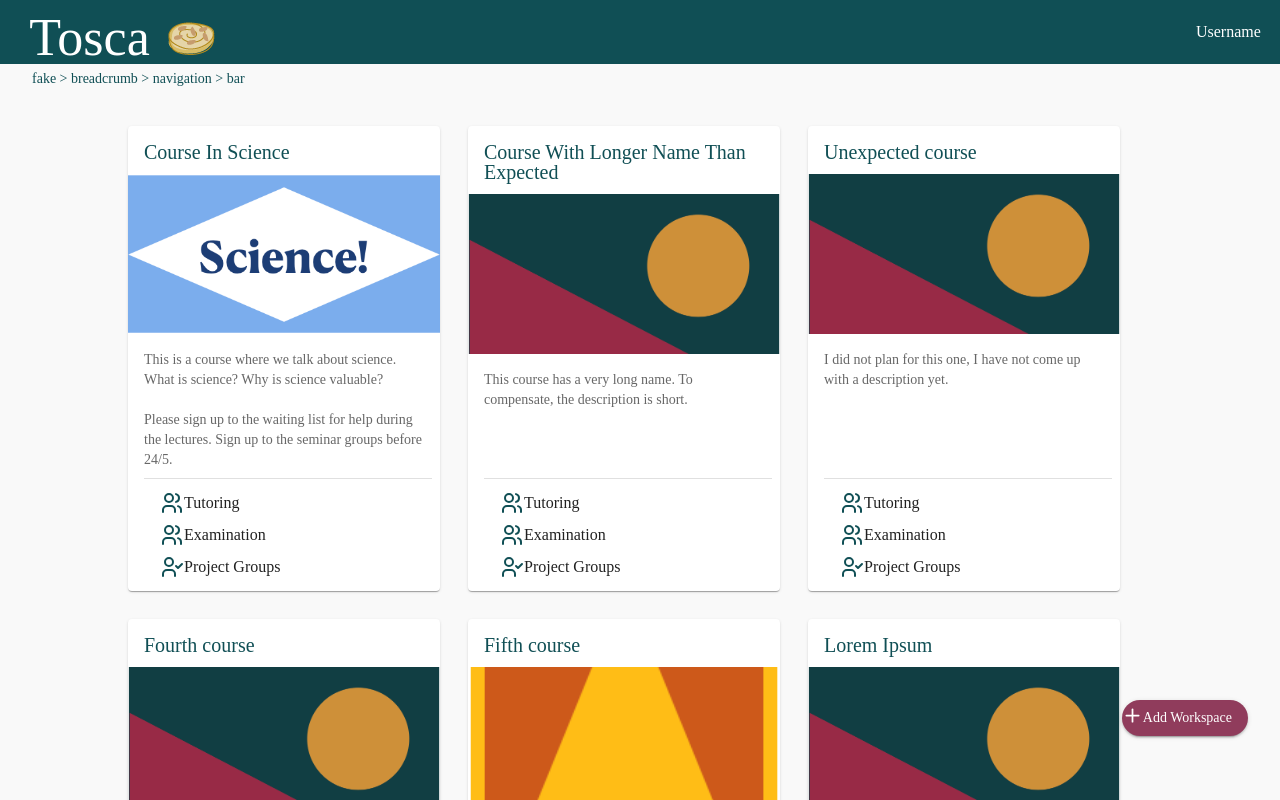
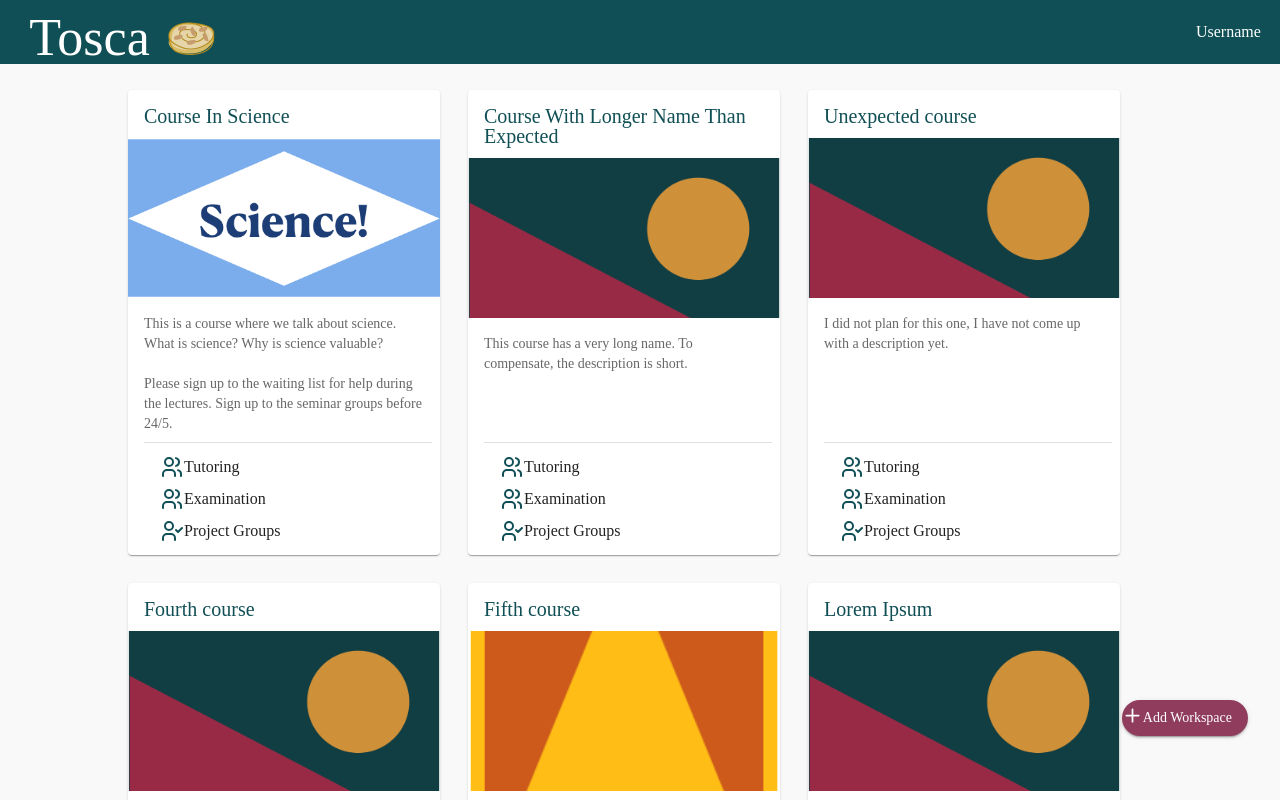
Before and after one commit to KlasafGeijerstam/Tosca, an Angular app in the folder frontend/: page / in a window 1280 px wide. Built offline with nearby package versions, Linux system fonts and the light colour scheme; a web font is replaced by a local one.

Commit message:
Removed breadcrumb

```diff
--- a/frontend/src/app/nav-bar/nav-bar.component.html
+++ b/frontend/src/app/nav-bar/nav-bar.component.html
@@ -1,5 +1,4 @@
 <div>
-  <p>fake > breadcrumb > navigation > bar</p>
   <p *ngFor="let nav of navBar.navigation">
     {{ nav }}
   </p>
```
